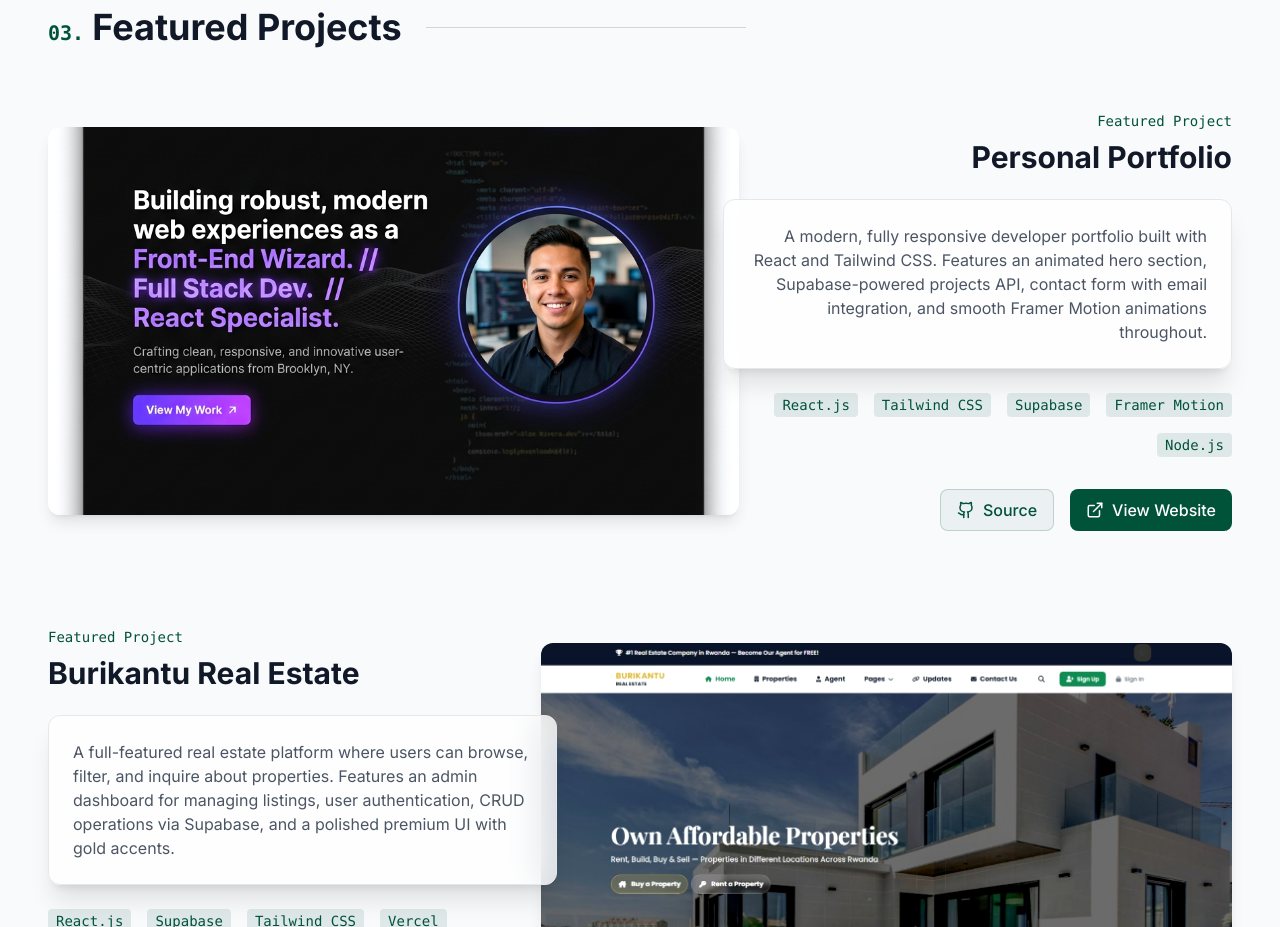
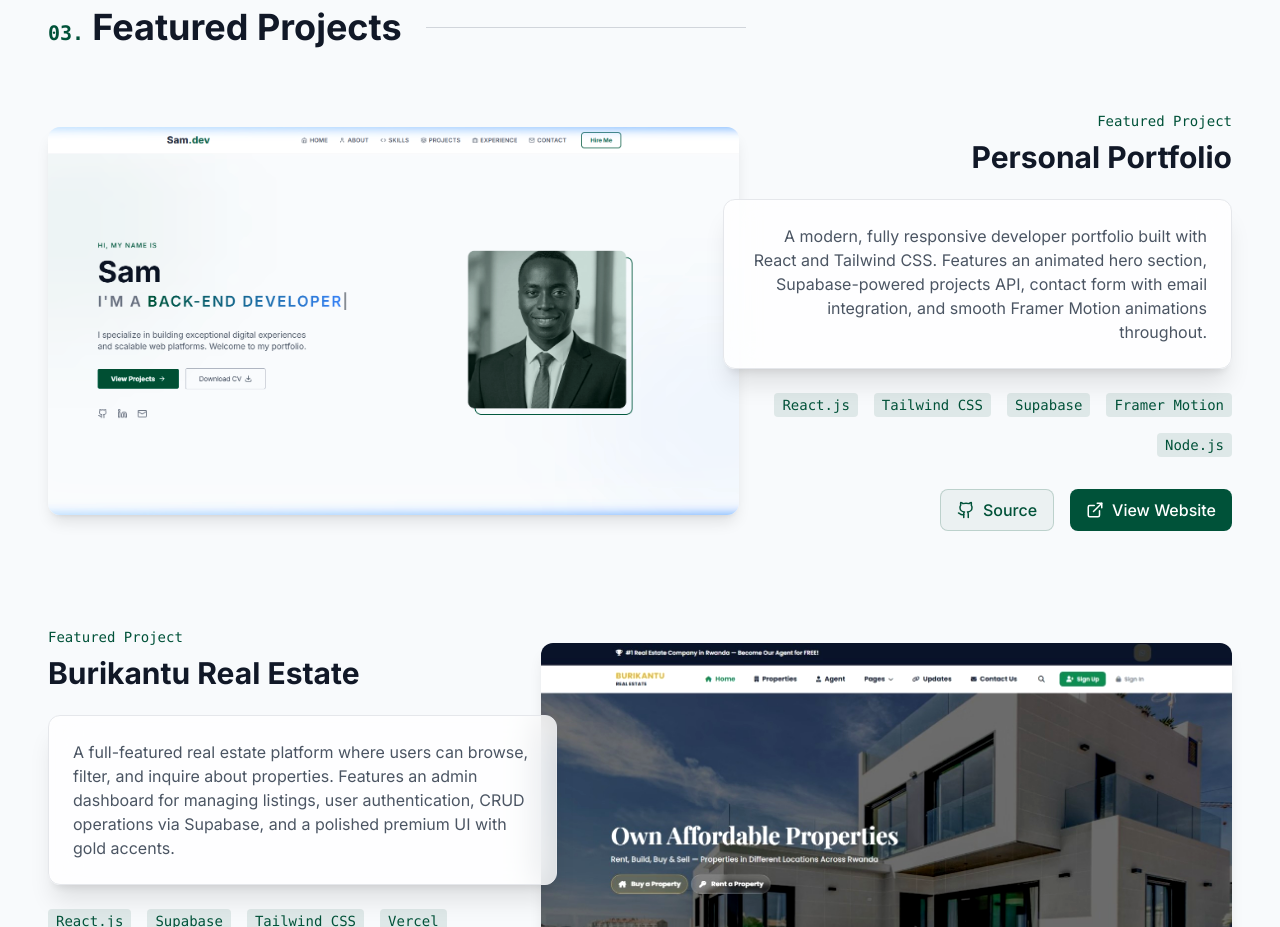
Before and after one commit to Samlite250/Samportfolio, a React (Vite) app: page / in a window 1280 px wide. Shown: the part 3220-4147 px from the top of the page. Built offline with nearby package versions, Linux system fonts and the light colour scheme.

Commit message:
feat: use real screenshot for personal portfolio project

```diff
--- a/src/components/Projects.jsx
+++ b/src/components/Projects.jsx
@@ -9,7 +9,7 @@ const realProjects = [
     description:
       'A modern, fully responsive developer portfolio built with React and Tailwind CSS. Features an animated hero section, Supabase-powered projects API, contact form with email integration, and smooth Framer Motion animations throughout.',
     tech_stack: ['React.js', 'Tailwind CSS', 'Supabase', 'Framer Motion', 'Node.js'],
-    image_url: '/images/projects/portfolio.png',
+    image_url: '/images/projects/portfolio_new.png',
     live_url: 'https://samportfolio-beta.vercel.app',
     github_url: 'https://github.com/Samlite250/Samportfolio.git',
   },
```
Also changed, not shown: public/images/projects/portfolio_new.png (added).
